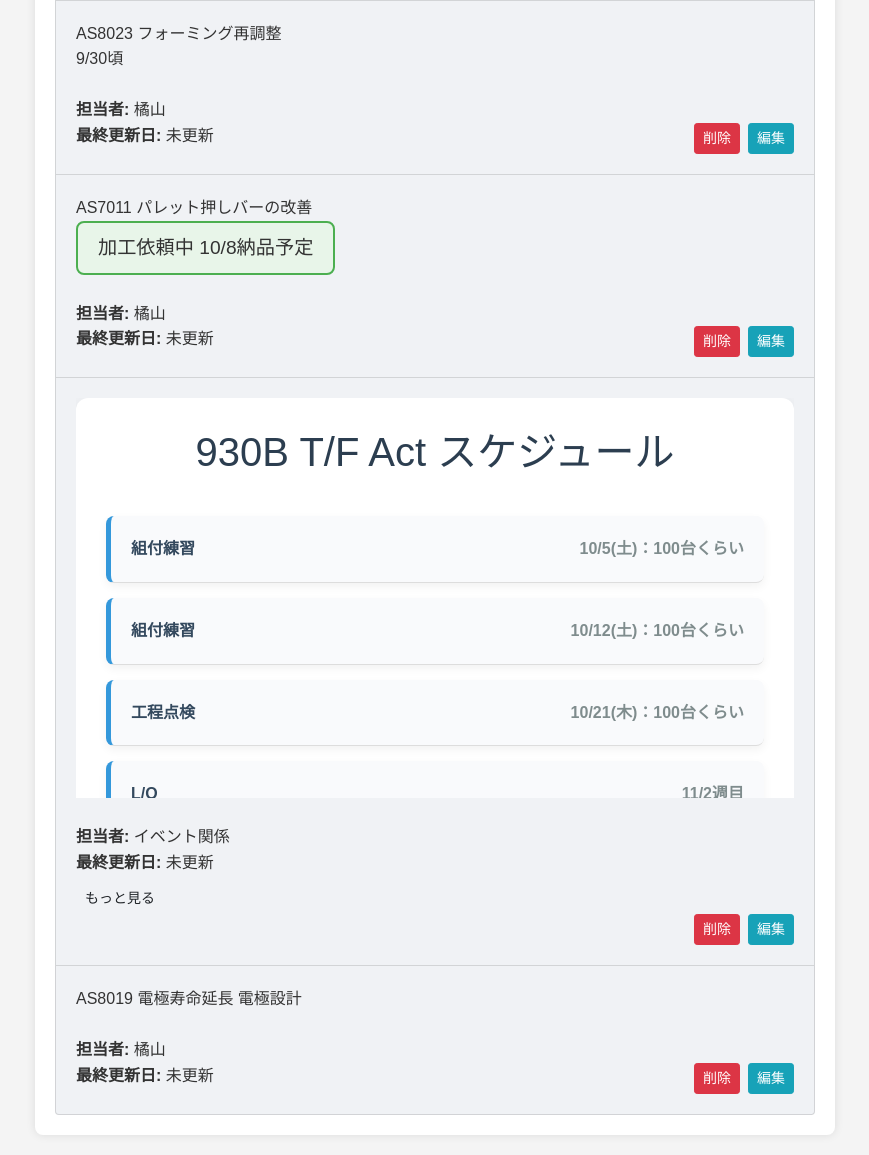
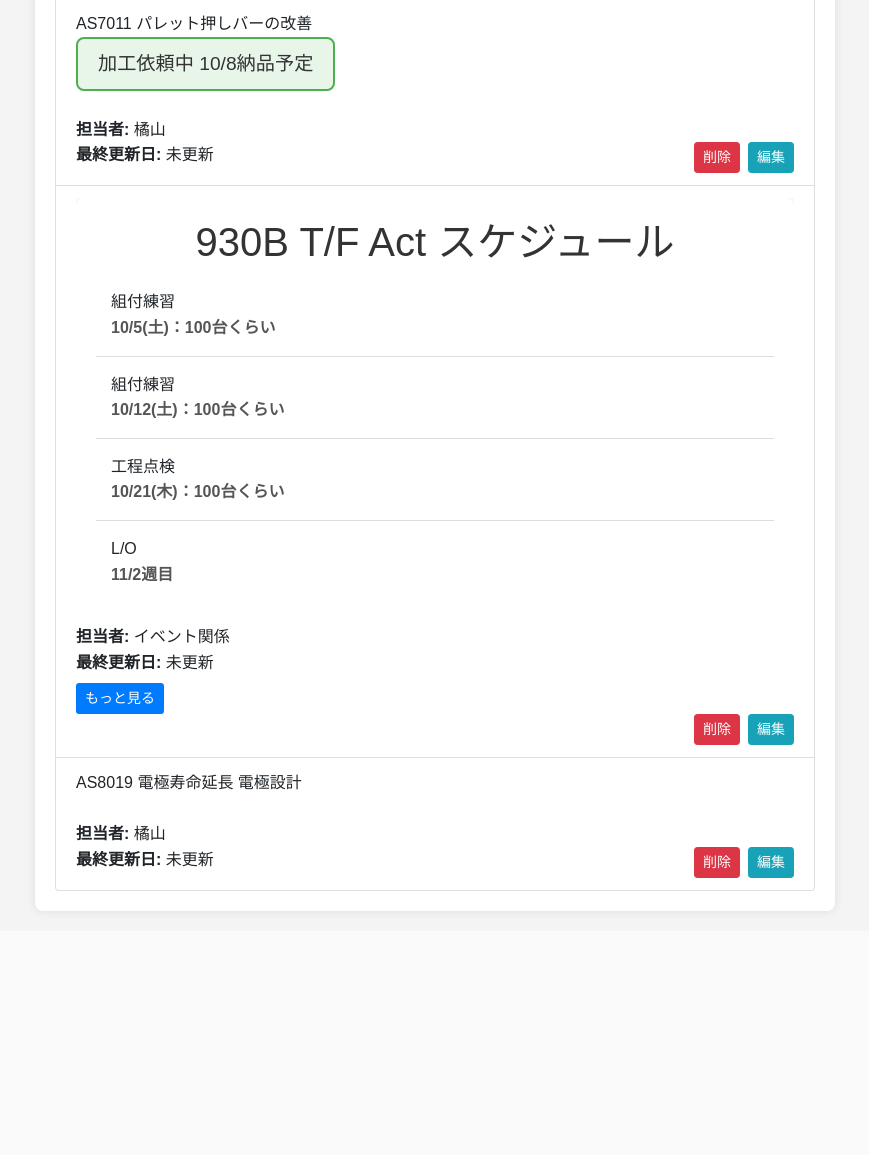
Before and after one commit to miatamikan/ToDo2, a Flask app: template templates/person_tasks.html in a window 1280 px wide. Shown: the part 1998-3153 px from the top of the page, without its empty margins (205-1074 px from the left). After the commit the page ends 2912 px from the top, so only its background shows below. Run offline with Flask 3, Linux system fonts and the light colour scheme; the template is opened without the code that fills it: values that come from a table or form of the project are taken from there, others are empty; parts of the project's set-up code (start-up, migrations or seed data) failed here and were passed over; some libraries are stand-ins or nearby versions.

Commit message:
Update person_tasks.html

```diff
--- a/templates/person_tasks.html
+++ b/templates/person_tasks.html
@@ -14,8 +14,7 @@
     <!-- タスクリスト -->
     <ul id="task-list" class="list-group mt-3">
         {% for task in tasks %}
-        <!-- タスクごとに動的なクラスを付与 -->
-        <li class="list-group-item task-item task_{{ task.id }}" data-task-id="{{ task.id }}">
+        <li class="list-group-item task-item" data-task-id="{{ task.id }}">
             <div class="task-content" style="max-height: 400px; overflow: hidden;">
                 {{ task.content | safe }}
             </div>
@@ -76,63 +75,17 @@
     });
 </script>
 
-<!-- タスクごとの動的なスタイルを追加 -->
+<!-- カスタムスタイルを追加 -->
 <style>
-    {% for task in tasks %}
-    .task_{{ task.id }} {
-        font-family: sans-serif;
-        background: #f0f2f5;
-        padding: 20px;
-        color: #333;
+    .btn-toggle-task {
+        background-color: #007bff; /* 青色に設定 */
+        color: white;
     }
-    .task_{{ task.id }} .container {
-        max-width: 800px;
-        margin: 0 auto;
-        background: #fff;
-        padding: 30px;
-        border-radius: 12px;
-        box-shadow: 0 8px 20px rgba(0, 0, 0, 0.1);
+
+    .btn-toggle-task:hover {
+        background-color: #0056b3; /* ホバー時に少し濃い青色に変更 */
+        color: white;
     }
-    .task_{{ task.id }} h1 {
-        text-align: center;
-        color: #2c3e50;
-        margin-bottom: 40px;
-    }
-    .task_{{ task.id }} .schedule-item {
-        display: flex;
-        justify-content: space-between;
-        align-items: center;
-        padding: 20px;
-        margin-bottom: 15px;
-        border-radius: 8px;
-        background: #f9fafc;
-        border-left: 5px solid #3498db;
-        box-shadow: 0 4px 10px rgba(0, 0, 0, 0.05);
-        transition: 0.3s;
-    }
-    .task_{{ task.id }} .schedule-item:hover {
-        transform: translateY(-5px);
-    }
-    .task_{{ task.id }} .event {
-        font-weight: bold;
-        color: #34495e;
-    }
-    .task_{{ task.id }} .date {
-        color: #7f8c8d;
-        text-align: right;
-    }
-    .task_{{ task.id }} .remark {
-        margin-top: 40px;
-        padding: 20px;
-        background: #fef8e7;
-        border-left: 5px solid #e67e22;
-        border-radius: 8px;
-        box-shadow: 0 4px 10px rgba(0, 0, 0, 0.05);
-    }
-    .task_{{ task.id }} .remark h3 {
-        color: #e67e22;
-    }
-    {% endfor %}
 </style>
 </body>
 </html>
```
